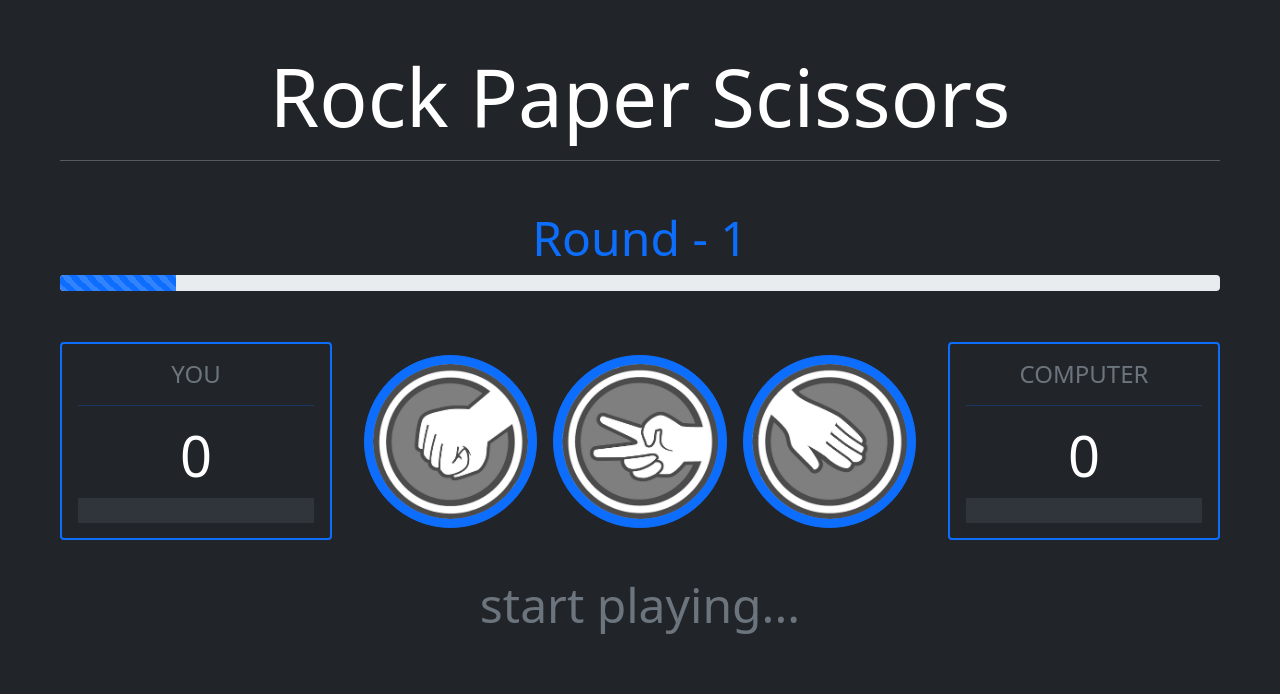
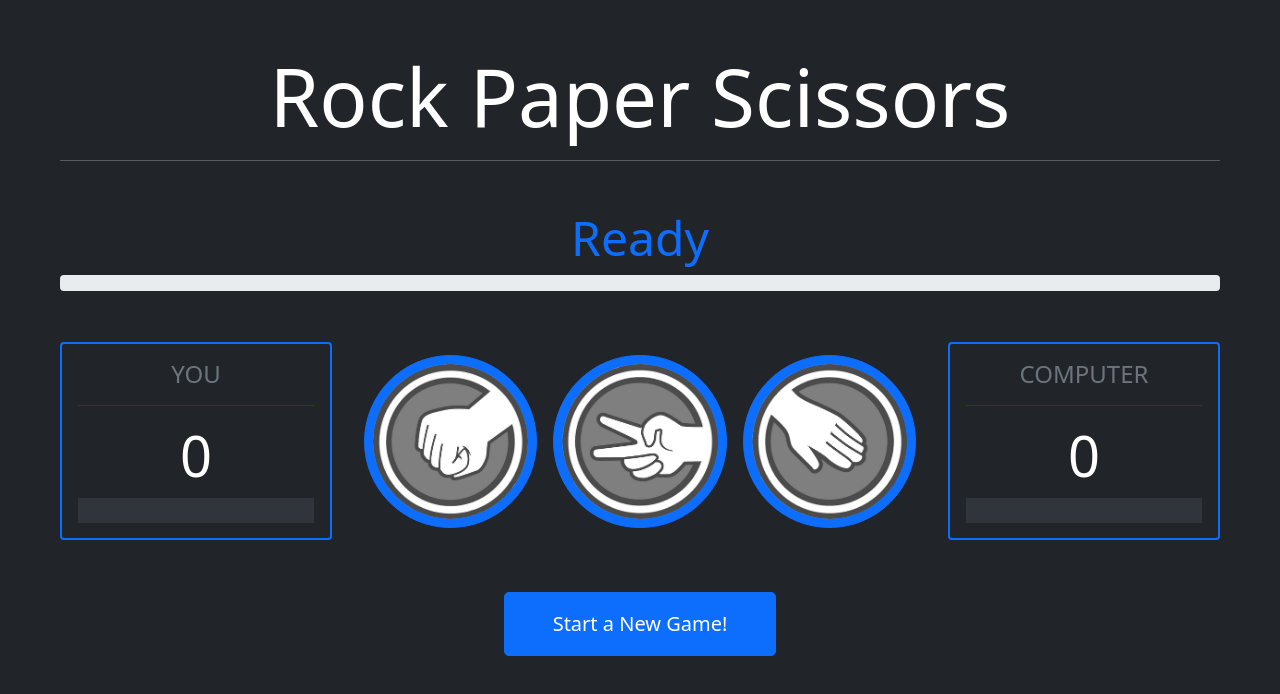
Before and after one commit to webceyhan/vite-rps-game, a Vue app: page / in a window 1280 px wide. Shown: the top 694 px of the page. Built offline with nearby package versions, Linux system fonts and the light colour scheme.

Commit message:
game start() function impl.

```diff
--- a/src/App.vue
+++ b/src/App.vue
@@ -1,6 +1,6 @@
 <script setup lang="ts">
 
-import { ref, reactive, watch, computed } from 'vue'
+import { ref, reactive, watch } from 'vue'
 import ProgressBar from './components/ProgressBar.vue'
 import PlayerCard from './components/PlayerCard.vue'
 import MoveButton from './components/MoveButton.vue'
@@ -11,18 +11,24 @@ import { Game, MOVES } from './game';
 const game = reactive(new Game());
 
 // assign vars
-const round = ref(1);
-const progress = ref(10)
+const over = ref(false);
+const round = ref(0);
+const progress = ref(0);
 const message = ref(game.message);
 const player1 = ref(game.player1); // user
 const player2 = ref(game.player2); // computer
 
 watch(game, () => {
-  // bugfix: workaround for ref(game.message) issue!
-  message.value = game.message;
+  // bugfix: workaround for ref(<primitive type>) issue!
+  over.value = game.over;
   round.value = game.round;
   progress.value = game.progress;
+  message.value = game.message;
 })
+
+function onStart() {
+  game.start();
+}
 
 function onChoose(move: string) {
   game.playRound(move as any);
@@ -37,9 +43,9 @@ function onChoose(move: string) {
 
       <hr class="mb-5" />
 
-      <ProgressBar class="mb-3" v-bind="{ round, progress }" />
+      <ProgressBar class="mb-3" v-bind="{ over, round, progress }" />
 
-      <div class="row align-items-center justify-content-between">
+      <div class="row align-items-center justify-content-between mb-3">
         <!-- player1 info -->
         <div class="col-6 col-md-3 order-md-1">
           <PlayerCard :player="player1" />
@@ -56,9 +62,15 @@ function onChoose(move: string) {
         </div>
       </div>
 
-      <div class="row justify-content-between">
-        <MessageBar :message="message" />
-      </div>
+      <!-- Footer -->
+      <footer>
+        <button
+          v-if="round === 0 || over"
+          class="btn btn-lg btn-primary py-3 px-5"
+          @click="onStart"
+        >Start a New Game!</button>
+        <MessageBar v-else :message="message" />
+      </footer>
     </div>
   </main>
 </template>
--- a/src/components/ProgressBar.vue
+++ b/src/components/ProgressBar.vue
@@ -1,6 +1,7 @@
 <script setup lang="ts">
 
 defineProps<{
+  over: boolean,
   round: number,
   progress: number
 }>()
@@ -9,7 +10,11 @@ defineProps<{
 
 <template>
   <div>
-    <h5 class="display-5 text-primary">Round - {{ round }}</h5>
+    <h5 class="display-5 text-primary">
+      <span v-if="over">Game Over</span>
+      <span v-else-if="round === 0">Ready</span>
+      <span v-else>Round - {{ round }}</span>
+    </h5>
 
     <div class="progress">
       <div
--- a/src/game/index.ts
+++ b/src/game/index.ts
@@ -7,13 +7,21 @@ export * from './moves';
 export * from './player';
 export * from './messages';
 
+// GAME STATES
+// - ready (initial state)
+// - started
+// - done
+
 export class Game {
-    round = 1;
+    round = 0; // ready;
     roundLimit = 10;
     message = INITIAL_MESSAGE;
     player1: Player = USER;
     player2: Player = COMPUTER;
-    over = false;
+
+    get over() {
+        return this.round != 0 && this.round > this.roundLimit;
+    }
 
     get isLastRound() {
         return this.round === this.roundLimit;
@@ -21,6 +29,14 @@ export class Game {
 
     get progress() {
         return (100 / this.roundLimit) * this.round;
+    }
+
+    start() {
+        // init state
+        this.round = 1;
+        this.player1.reset();
+        this.player2.reset();
+        this.message = INITIAL_MESSAGE;
     }
 
     makeMove(playerId: PlayerId, move: Move) {
@@ -36,15 +52,8 @@ export class Game {
         this.makeMove('player2', randomMove());
 
         this.processRound();
-        this.nextRound();
-    }
 
-    private nextRound() {
-        if (this.isLastRound) {
-            this.over = true; // game over
-        } else {
-            this.round++; // continue
-        }
+        this.round++; // continue
     }
 
     private processRound() {
```
